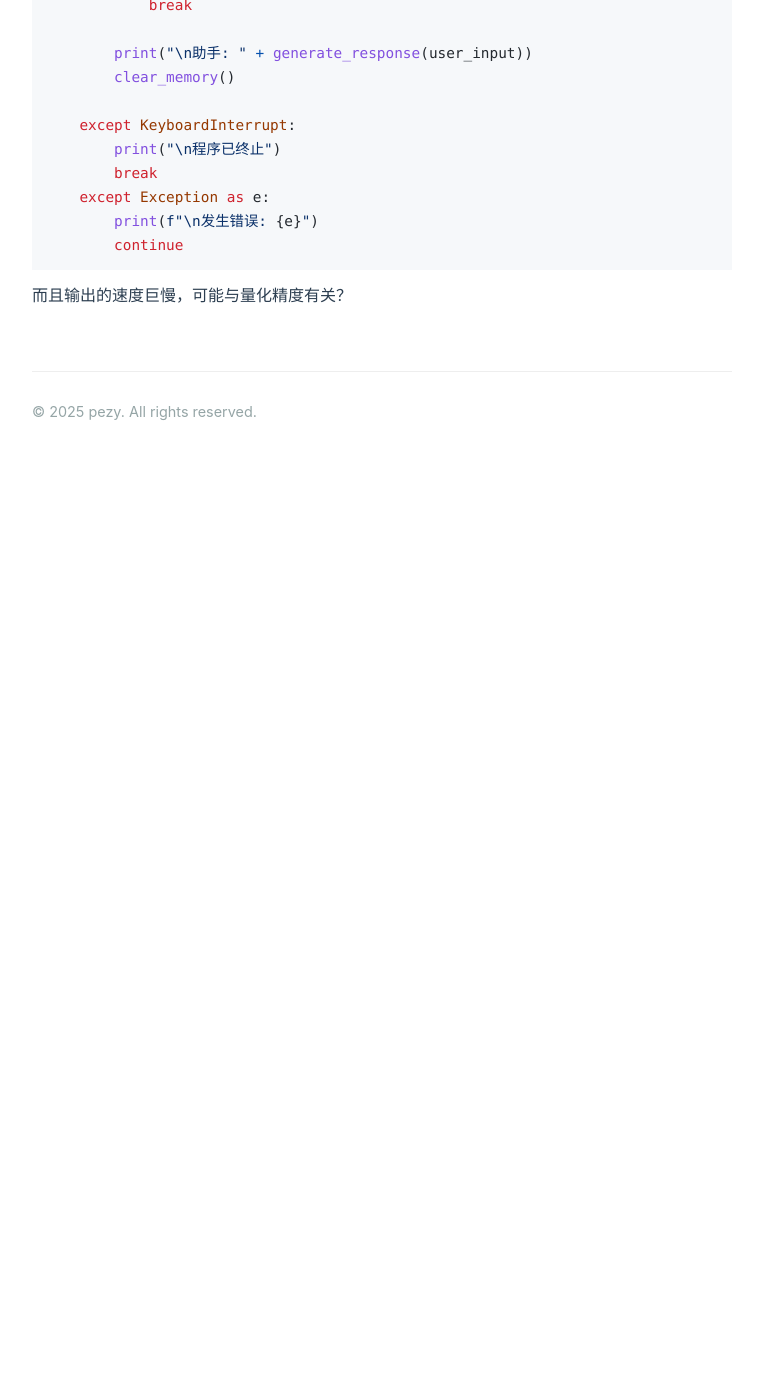
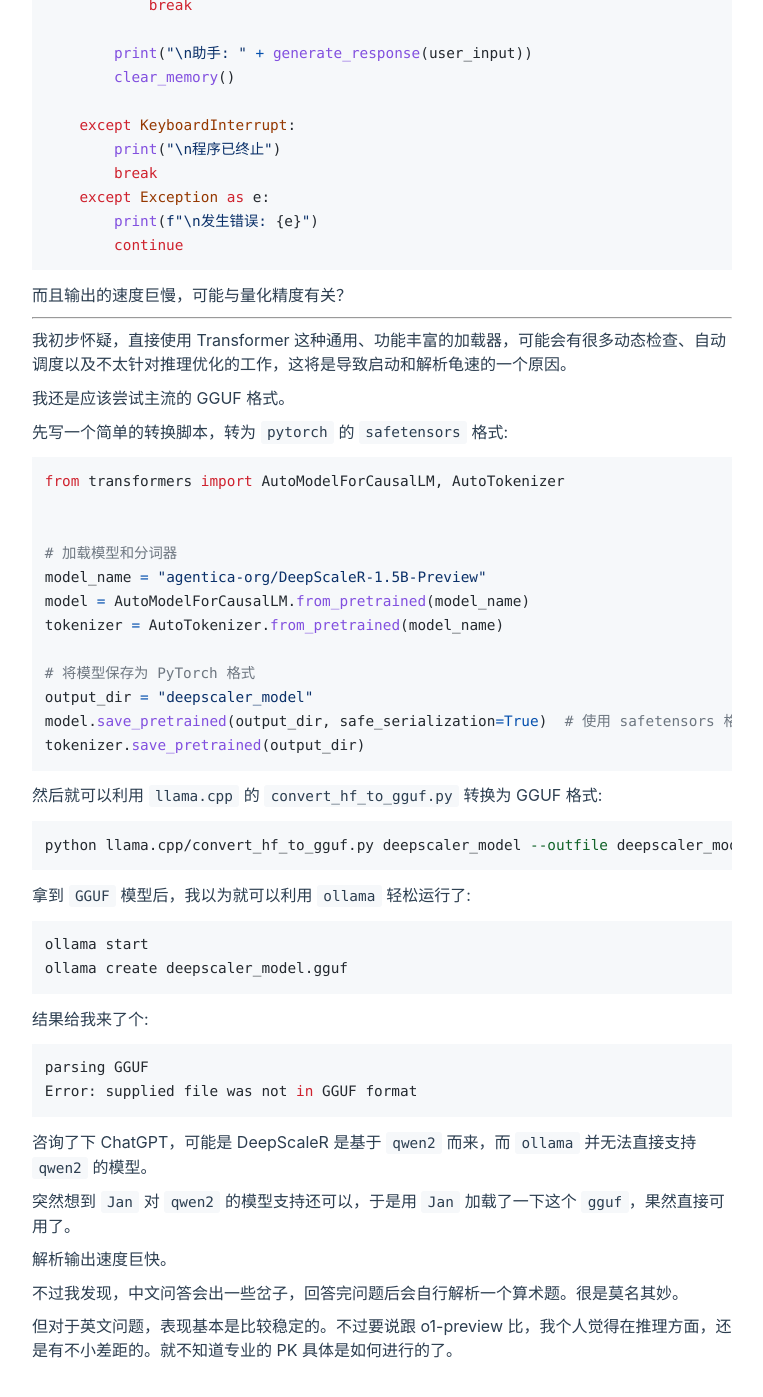
Before and after one commit to pezy/pezy.github.io, a Jekyll site: the page built from _posts/2025-02-13-deepscale-r.md, in a window 1280 px wide and 1400 px high, scrolled down 2981 px. Shown: the top 1397 px of the window, without its empty margins (258-1021 px from the left). Built offline with Jekyll 4.4.1, drawn with Linux system fonts in a browser that asks for light colours; comment, search, counter and statistics services are not loaded; before the commit the page ends 3432 px from its top, so only the background shows below that.

Commit message:
feat: add post

````diff
--- a/_posts/2025-02-12-deepscale-r.md
+++ b/_posts/2025-02-13-deepscale-r.md
@@ -125,3 +125,56 @@
 ```
 
 而且输出的速度巨慢，可能与量化精度有关？
+
+---
+
+我初步怀疑，直接使用 Transformer 这种通用、功能丰富的加载器，可能会有很多动态检查、自动调度以及不太针对推理优化的工作，这将是导致启动和解析龟速的一个原因。
+
+我还是应该尝试主流的 GGUF 格式。
+
+先写一个简单的转换脚本，转为 `pytorch` 的 `safetensors` 格式:
+
+```python
+from transformers import AutoModelForCausalLM, AutoTokenizer
+
+
+# 加载模型和分词器
+model_name = "agentica-org/DeepScaleR-1.5B-Preview"
+model = AutoModelForCausalLM.from_pretrained(model_name)
+tokenizer = AutoTokenizer.from_pretrained(model_name)
+
+# 将模型保存为 PyTorch 格式
+output_dir = "deepscaler_model"
+model.save_pretrained(output_dir, safe_serialization=True)  # 使用 safetensors 格式
+tokenizer.save_pretrained(output_dir)
+```
+
+然后就可以利用 `llama.cpp` 的 `convert_hf_to_gguf.py` 转换为 GGUF 格式:
+
+```sh
+python llama.cpp/convert_hf_to_gguf.py deepscaler_model --outfile deepscaler_model.gguf
+```
+
+拿到 `GGUF` 模型后，我以为就可以利用 `ollama` 轻松运行了:
+
+```sh
+ollama start
+ollama create deepscaler_model.gguf
+```
+
+结果给我来了个:
+
+```sh
+parsing GGUF
+Error: supplied file was not in GGUF format
+```
+
+咨询了下 ChatGPT，可能是 DeepScaleR 是基于 `qwen2` 而来，而 `ollama` 并无法直接支持 `qwen2` 的模型。
+
+突然想到 `Jan` 对 `qwen2` 的模型支持还可以，于是用 `Jan` 加载了一下这个 `gguf`，果然直接可用了。
+
+解析输出速度巨快。
+
+不过我发现，中文问答会出一些岔子，回答完问题后会自行解析一个算术题。很是莫名其妙。
+
+但对于英文问题，表现基本是比较稳定的。不过要说跟 o1-preview 比，我个人觉得在推理方面，还是有不小差距的。就不知道专业的 PK 具体是如何进行的了。
````
